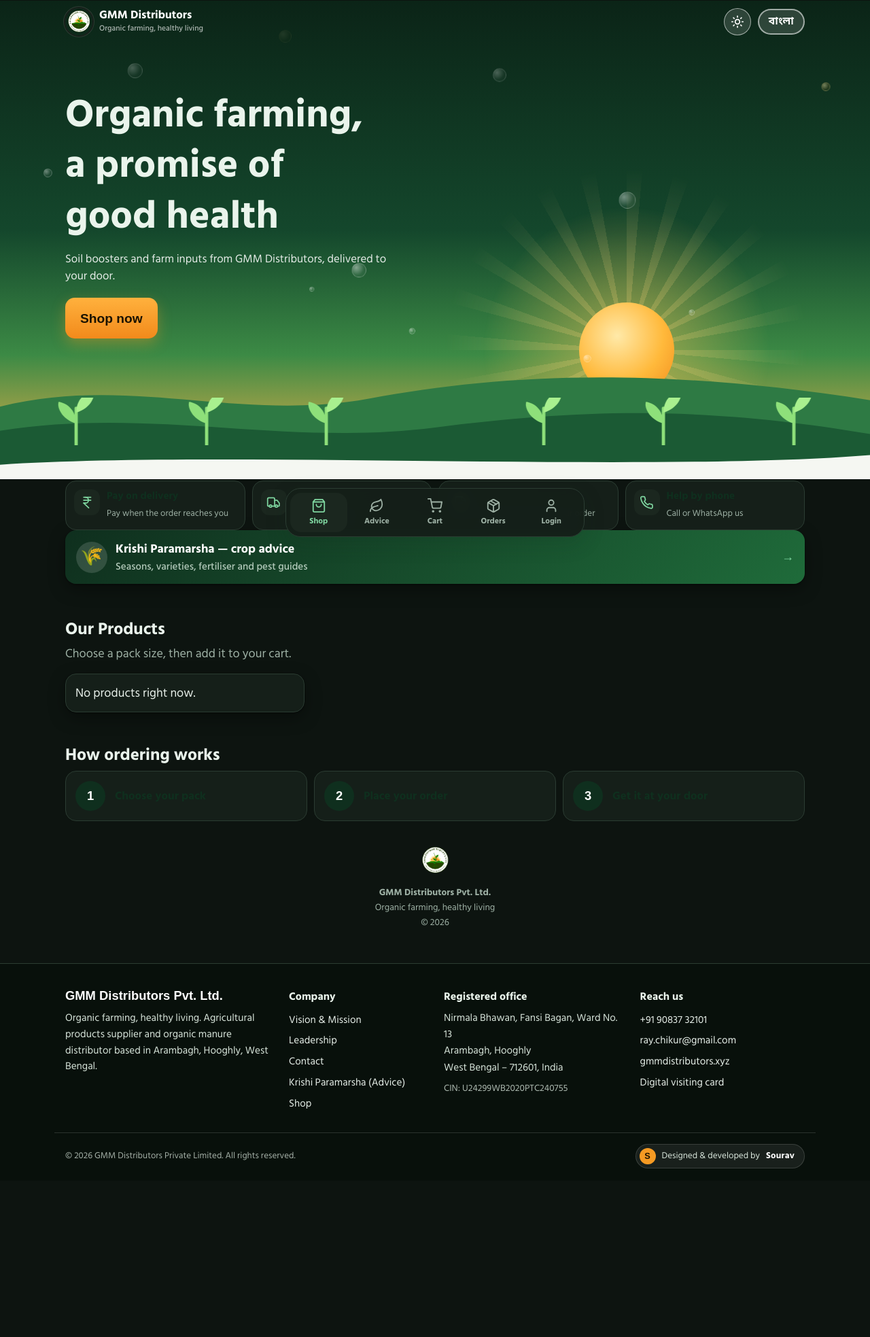
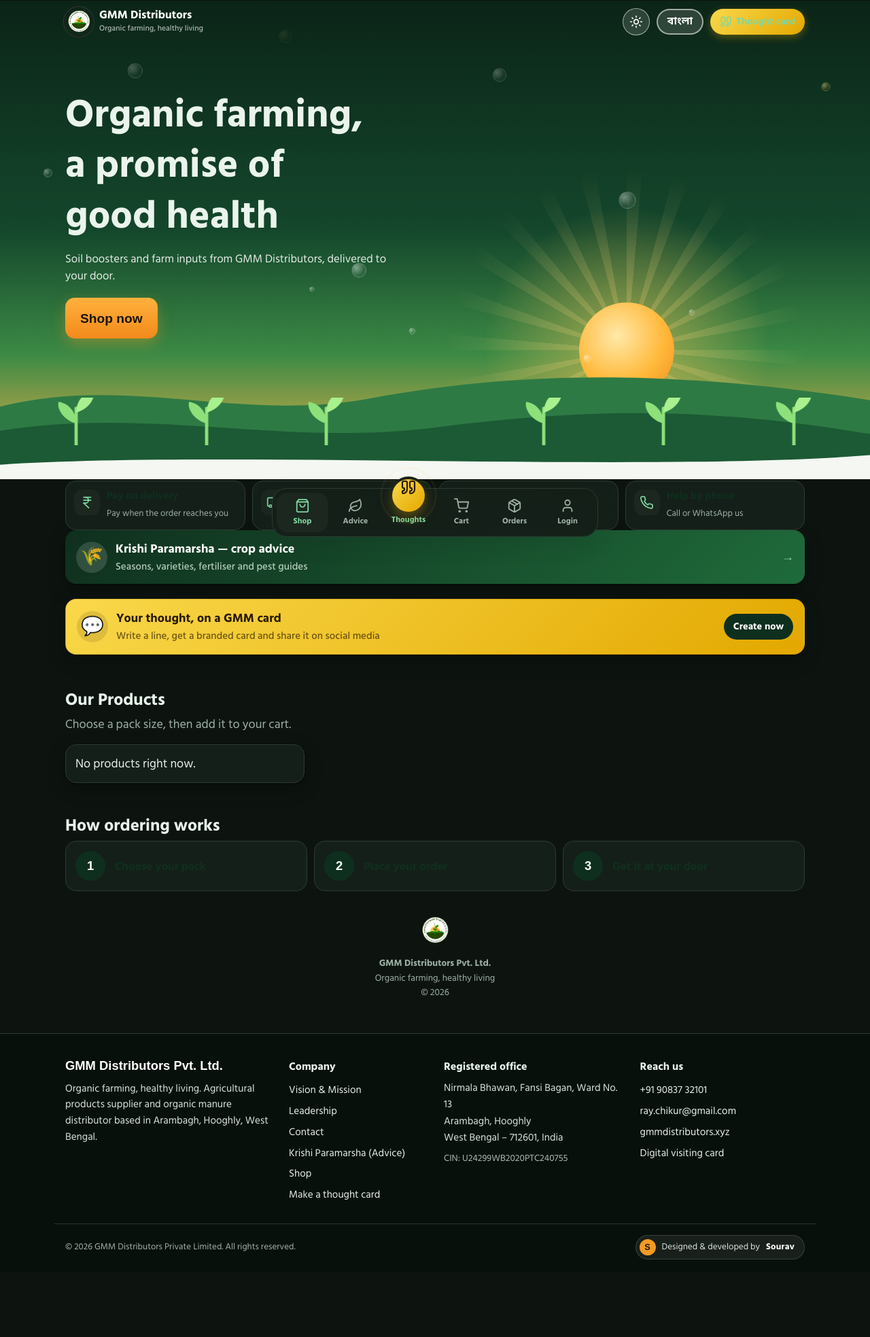
Before and after one commit to souravroy0708/gmm-application, a Django app: page / in a window 1280 px wide. Shown: the whole page at 68% size. Before the commit the page ends 1719 px from the top, so only its background shows below. Run offline with Django 5.2, Linux system fonts and the light colour scheme; data comes from the database, SQL or seed files in the repository; data that the repository does not hold is empty; some web fonts are replaced.

Commit message:
Added new features

```diff
--- /dev/null
+++ b/static/css/thoughts-nav.css
@@ -0,0 +1,35 @@
+/* Highlighted entry points for the thought-card maker (bottom bar, home banner, desktop header). */
+
+/* bottom bar: six items now, the Thoughts button sits in the middle and is raised */
+nav.tabs{width:min(480px,calc(100% - 16px))}
+@media (max-width:400px){nav.tabs a{font-size:.68rem}}
+nav.tabs a.th-tab{color:var(--green);font-weight:800}
+nav.tabs a.th-tab.on{background:transparent;color:var(--green)}
+html[data-theme="dark"] nav.tabs a.th-tab,html[data-theme="dark"] nav.tabs a.th-tab.on{color:var(--lite)}
+.th-ic{position:relative;display:grid;place-items:center;width:48px;height:48px;margin-top:-28px;border-radius:50%;
+  background:linear-gradient(135deg,#F9D84A,#E3A800);color:#2A1B00;
+  box-shadow:0 8px 18px rgba(227,168,0,.45),0 0 0 4px var(--white);transition:transform .2s}
+html[data-theme="dark"] .th-ic{box-shadow:0 8px 18px rgba(227,168,0,.35),0 0 0 4px #151F19}
+nav.tabs a.th-tab .ic{width:24px;height:24px;stroke-width:2.2}
+nav.tabs a.th-tab:hover .th-ic,nav.tabs a.th-tab:focus-visible .th-ic{transform:translateY(-2px) scale(1.05)}
+.th-ic::after{content:"";position:absolute;inset:-4px;border-radius:50%;border:2px solid rgba(242,193,78,.75);animation:thPulse 2.4s ease-out infinite;pointer-events:none}
+nav.tabs a.th-tab.on .th-ic::after{animation:none;border-color:var(--green)}
+@keyframes thPulse{0%{transform:scale(1);opacity:.9}100%{transform:scale(1.55);opacity:0}}
+@media (prefers-reduced-motion:reduce){.th-ic::after{animation:none}}
+
+/* home page banner (sits under the Krishi advice banner) */
+.kp-promo.th-promo{background:linear-gradient(135deg,#F9D84A,#E3A800);color:#2A1B00;border:1px solid rgba(42,27,0,.12)}
+.kp-promo.th-promo b{color:#2A1B00}
+.kp-promo.th-promo small{color:rgba(42,27,0,.78)}
+.kp-promo.th-promo .kp-promo-ic{background:rgba(42,27,0,.12)}
+.th-cta{flex:none;background:#0F2F1E;color:#fff;font-weight:700;font-size:.9rem;padding:8px 14px;border-radius:99px;white-space:nowrap}
+.kp-promo.th-promo:hover .th-cta{background:#1F6B3A}
+
+/* desktop header pill */
+.thbtn{display:none}
+@media (min-width:700px){
+  .thbtn{display:inline-flex;align-items:center;gap:6px;padding:8px 14px;border-radius:99px;text-decoration:none;font-weight:700;font-size:.9rem;
+    background:linear-gradient(135deg,#F9D84A,#E3A800);color:#2A1B00;box-shadow:0 4px 12px rgba(227,168,0,.35);transition:transform .2s}
+  .thbtn:hover{transform:translateY(-1px)}
+  .thbtn .ic{width:18px;height:18px}
+}
--- a/static/css/thoughts.css
+++ b/static/css/thoughts.css
@@ -32,3 +32,5 @@ html[data-theme="dark"] .th-btn.line{color:var(--lite);border-color:var(--lite)}
 .th-note{min-height:1.4em;margin:10px 0 0;font-weight:700;color:var(--green)}
 html[data-theme="dark"] .th-note{color:var(--lite)}
 .th-hint{margin:6px 0 0;font-size:.86rem;color:var(--ink-2,#5f6c72)}
+.th-disc{margin:12px 0 0;padding:10px 12px;border-radius:12px;background:var(--bg-2);border:1px solid var(--line);font-size:.82rem;line-height:1.55;color:var(--ink-2,#5f6c72)}
+.th-disc strong{color:var(--text)}
--- a/templates/base.html
+++ b/templates/base.html
@@ -24,6 +24,7 @@
   <link rel="stylesheet" href="{% static 'css/theme.css' %}">
   <link rel="stylesheet" href="{% static 'css/krishi.css' %}">
   <link rel="stylesheet" href="{% static 'css/install.css' %}?v=2">
+  <link rel="stylesheet" href="{% static 'css/thoughts-nav.css' %}?v=1">
   {% block head_extra %}{% endblock %}
 </head>
 <body class="{% block bodyclass %}{% endblock %}">
@@ -45,6 +46,7 @@
   <symbol id="i-addbox" viewBox="0 0 24 24"><rect x="3" y="3" width="18" height="18" rx="4"/><path d="M12 8v8M8 12h8"/></symbol>
   <symbol id="i-dots" viewBox="0 0 24 24"><circle cx="12" cy="5" r="1.4"/><circle cx="12" cy="12" r="1.4"/><circle cx="12" cy="19" r="1.4"/></symbol>
   <symbol id="i-check" viewBox="0 0 24 24"><path d="m5 12.5 4.5 4.5L19 7.5"/></symbol>
+  <symbol id="i-quote" viewBox="0 0 24 24"><path d="M16 3a2 2 0 0 0-2 2v6a2 2 0 0 0 2 2 1 1 0 0 1 1 1v1a2 2 0 0 1-2 2 1 1 0 0 0-1 1v2a1 1 0 0 0 1 1 6 6 0 0 0 6-6V5a2 2 0 0 0-2-2z"/><path d="M5 3a2 2 0 0 0-2 2v6a2 2 0 0 0 2 2 1 1 0 0 1 1 1v1a2 2 0 0 1-2 2 1 1 0 0 0-1 1v2a1 1 0 0 0 1 1 6 6 0 0 0 6-6V5a2 2 0 0 0-2-2z"/></symbol>
 </defs></svg>
 
 <header class="top">
@@ -59,6 +61,7 @@
       {% if LANGUAGE_CODE == "bn" %}<button class="langbtn" name="language" value="en" type="submit">English</button>
       {% else %}<button class="langbtn" name="language" value="bn" type="submit">বাংলা</button>{% endif %}
     </form>
+    <a class="thbtn" href="{% url 'thoughts:create' %}"><svg class="ic"><use href="#i-quote"/></svg>{% if LANGUAGE_CODE == "bn" %}ভাবনা কার্ড{% else %}Thought card{% endif %}</a>
     {% if site.support_phone %}<a class="callbtn" href="tel:{{ site.support_phone|tel_num }}"><svg class="ic"><use href="#i-phone"/></svg>{% trans "Call" %}</a>{% endif %}
   </div>
 </header>
@@ -78,6 +81,7 @@
 <nav class="tabs" aria-label="Menu">
   <a href="{% url 'shop:products' %}" class="{% if name == 'products' %}on{% endif %}"><svg class="ic"><use href="#i-bag"/></svg>{% trans "Shop" %}</a>
   <a href="{% url 'advisory:index' %}" class="{% if request.resolver_match.app_name == 'advisory' %}on{% endif %}"><svg class="ic"><use href="#i-leaf"/></svg>{% if LANGUAGE_CODE == "bn" %}পরামর্শ{% else %}Advice{% endif %}</a>
+  <a href="{% url 'thoughts:create' %}" class="th-tab {% if request.resolver_match.app_name == 'thoughts' %}on{% endif %}"><span class="th-ic"><svg class="ic"><use href="#i-quote"/></svg></span>{% if LANGUAGE_CODE == "bn" %}ভাবনা{% else %}Thoughts{% endif %}</a>
   <a href="{% url 'shop:cart' %}" class="{% if name == 'cart' or name == 'checkout' %}on{% endif %}"><svg class="ic"><use href="#i-cart"/></svg>{% trans "Cart" %}
     {% if cart_count %}<b class="badge">{{ cart_count }}</b>{% endif %}</a>
   <a href="{% url 'shop:orders' %}" class="{% if name == 'orders' or name == 'order_detail' or name == 'invoice' %}on{% endif %}"><svg class="ic"><use href="#i-box"/></svg>{% trans "Orders" %}</a>
--- a/templates/partials/footer.html
+++ b/templates/partials/footer.html
@@ -13,7 +13,7 @@
       <a href="{% url 'pages:contact' %}">{% trans "Contact" %}</a>
       <a href="{% url 'advisory:index' %}">{% if LANGUAGE_CODE == "bn" %}কৃষি পরামর্শ{% else %}Krishi Paramarsha (Advice){% endif %}</a>
       <a href="{% url 'shop:products' %}">{% trans "Shop" %}</a>
-      {% if user.is_staff %}<a href="{% url 'thoughts:create' %}">{% if LANGUAGE_CODE == "bn" %}ভাবনা কার্ড বানান{% else %}Make a thought card{% endif %}</a>{% endif %}
+      <a href="{% url 'thoughts:create' %}">{% if LANGUAGE_CODE == "bn" %}ভাবনা কার্ড বানান{% else %}Make a thought card{% endif %}</a>
     </nav>
     <div class="gf-col">
       <h3>{% trans "Registered office" %}</h3>
--- a/templates/shop/products.html
+++ b/templates/shop/products.html
@@ -51,6 +51,7 @@
   </ul>
 
   <a class="kp-promo" href="{% url 'advisory:index' %}"><span class="kp-promo-ic">🌾</span><span><b>{% if LANGUAGE_CODE == "bn" %}কৃষি পরামর্শ — ধান, আলু, পাট ও আরও{% else %}Krishi Paramarsha — crop advice{% endif %}</b><small>{% if LANGUAGE_CODE == "bn" %}মরসুম, জাত, সার ও রোগ-পোকার সহজ বাংলা গাইড{% else %}Seasons, varieties, fertiliser and pest guides{% endif %}</small></span><span aria-hidden="true">→</span></a>
+  <a class="kp-promo th-promo" href="{% url 'thoughts:create' %}"><span class="kp-promo-ic">💬</span><span><b>{% if LANGUAGE_CODE == "bn" %}আপনার ভাবনা, GMM কার্ডে{% else %}Your thought, on a GMM card{% endif %}</b><small>{% if LANGUAGE_CODE == "bn" %}এক লাইন লিখুন, লোগো-সহ কার্ড বানিয়ে সোশ্যাল মিডিয়ায় শেয়ার করুন{% else %}Write a line, get a branded card and share it on social media{% endif %}</small></span><span class="th-cta">{% if LANGUAGE_CODE == "bn" %}কার্ড বানান{% else %}Create now{% endif %}</span></a>
 
   <section class="sec" id="products">
     <h2>{% trans "Our Products" %}</h2>
--- a/templates/thoughts/create.html
+++ b/templates/thoughts/create.html
@@ -57,6 +57,8 @@
         <button type="button" class="th-btn line" id="thCaption" disabled>📋 {% if bn == "bn" %}ক্যাপশন কপি{% else %}Copy caption{% endif %}</button>
       </div>
       <p class="th-note" id="thNote" role="status" aria-live="polite"></p>
+      <p class="th-disc" role="note"><strong>{% if bn == "bn" %}দাবিত্যাগ:{% else %}Disclaimer:{% endif %}</strong>
+        {% if bn == "bn" %}কার্ডটি ব্যবহারকারী নিজে তৈরি করেন। কার্ডে লেখা ভাবনা, নাম ও সব বিষয়বস্তুর দায় সম্পূর্ণ ব্যবহারকারীর। এই টেমপ্লেট বা GMM-এর নাম ও লোগোর কোনো অপব্যবহারের জন্য GMM Distributors দায়ী নয়। অনুগ্রহ করে বেআইনি, আপত্তিকর বা বিভ্রান্তিকর কিছু, অথবা অন্যের নামে বানানো উক্তি পোস্ট করবেন না।{% else %}Cards are created by users. The thought, name and everything else written on a card is solely the creator's responsibility. GMM Distributors is not responsible for any misuse of this template or of the GMM name and logo. Please do not post anything unlawful, offensive or misleading, or statements falsely attributed to others.{% endif %}</p>
       <p class="th-hint">{% if bn == "bn" %}টিপ: ছবি ডাউনলোড করে WhatsApp / Facebook / Instagram-এ পোস্ট করুন এবং ক্যাপশন পেস্ট করুন।{% else %}Tip: download the image, post it on WhatsApp / Facebook / Instagram and paste the caption.{% endif %}</p>
     </section>
   </div>
```
Also changed, not shown: apps/thoughts/tests.py (+44 -18 lines), apps/thoughts/views.py (+4 -11 lines).
